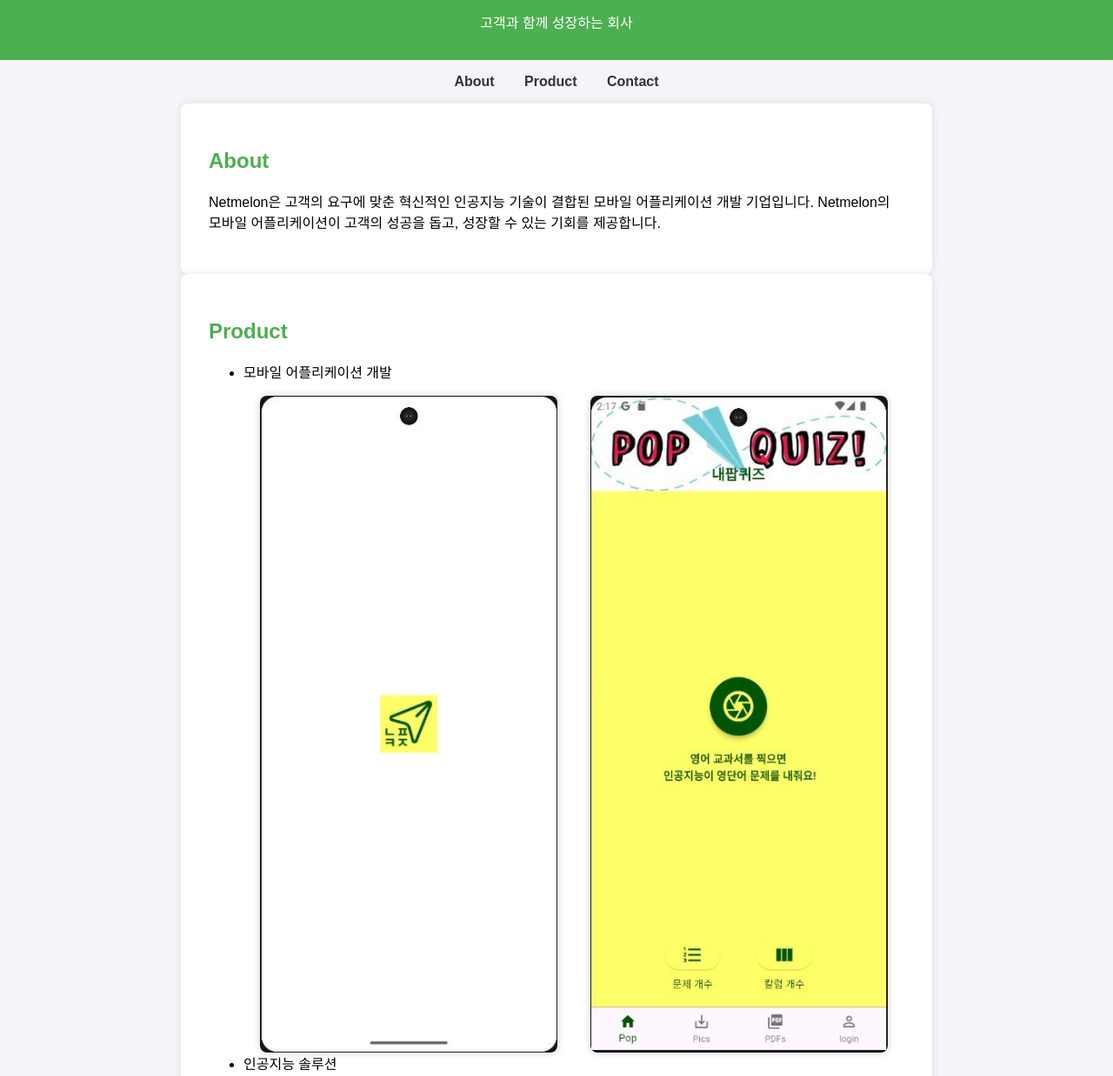
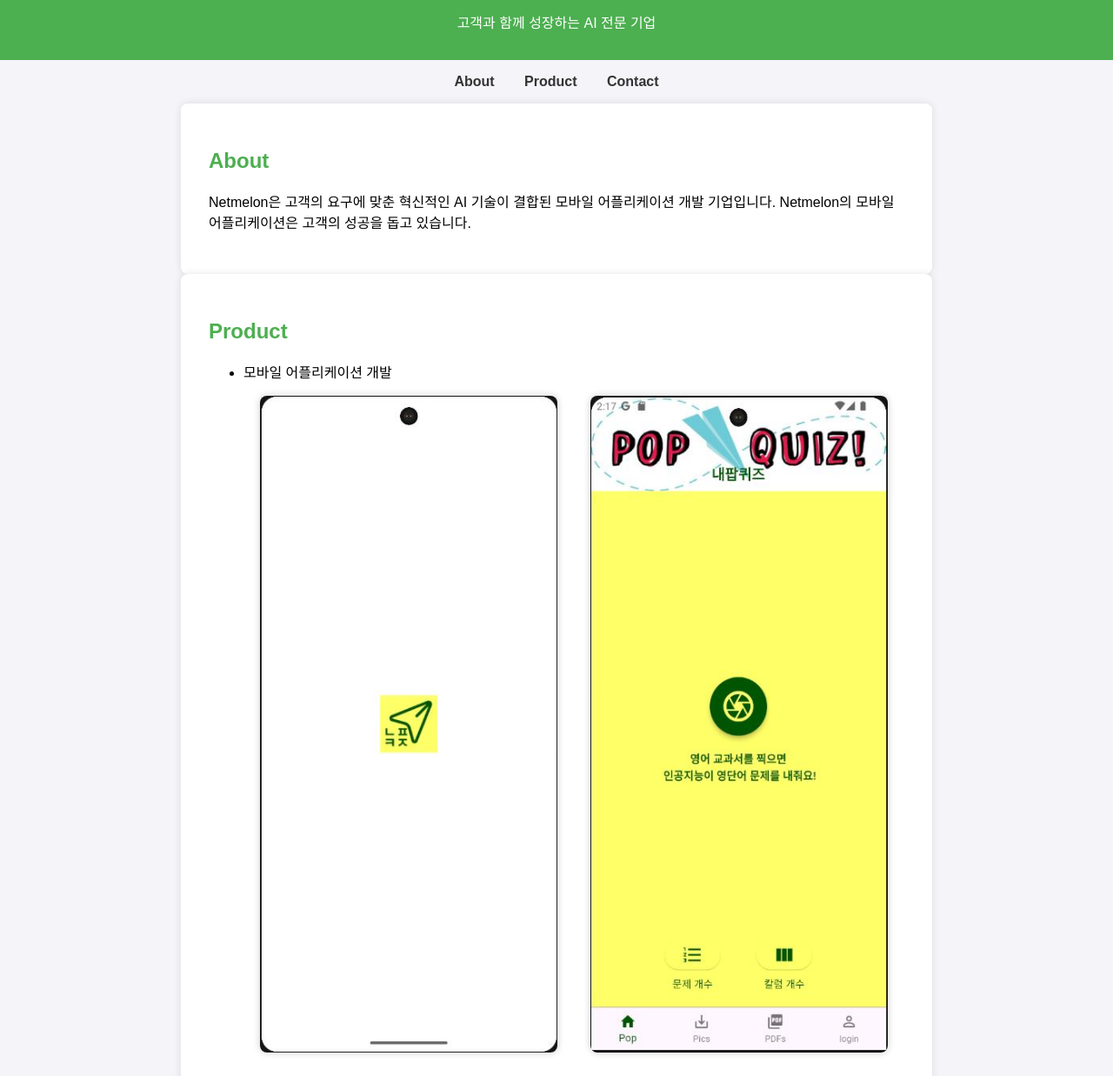
Before and after one commit to bluetss/netmelon_hompage, a plain HTML site: page index.html in a window 1280 px wide. Shown: the part 56-1293 px from the top of the page at 87% size. Drawn offline with Linux system fonts and the light colour scheme.

Commit message:
Modify index.html

```diff
--- a/index.html
+++ b/index.html
@@ -3,7 +3,7 @@
 <head>
     <meta charset="UTF-8">
     <meta name="viewport" content="width=device-width, initial-scale=1.0">
-    <title>Netmelon - 회사 소개</title>
+    <title>Netmelon</title>
     <style>
         body {
             font-family: Arial, sans-serif;
@@ -66,7 +66,7 @@
 
     <header>
         <h1>Netmelon</h1>
-        <p>고객과 함께 성장하는 회사</p>
+        <p>고객과 함께 성장하는 AI 전문 기업</p>
     </header>
 
     <nav>
@@ -77,7 +77,7 @@
 
     <section id="about">
         <h2>About</h2>
-        <p>Netmelon은 고객의 요구에 맞춘 혁신적인 인공지능 기술이 결합된 모바일 어플리케이션 개발 기업입니다. Netmelon의 모바일 어플리케이션이 고객의 성공을 돕고, 성장할 수 있는 기회를 제공합니다.</p>
+        <p>Netmelon은 고객의 요구에 맞춘 혁신적인 AI 기술이 결합된 모바일 어플리케이션 개발 기업입니다. Netmelon의 모바일 어플리케이션은 고객의 성공을 돕고 있습니다.</p>
     </section>
 
     <section id="services">
@@ -89,8 +89,6 @@
                     <img src="images/main1.jpg" alt="앱 메인 화면 1">
                     <img src="images/main2.jpg" alt="앱 메인 화면 2">
                 </div>
-            <li>인공지능 솔루션</li>
-            <li>데이터 분석 및 컨설팅</li>
         </ul>
 
     </section>
```
